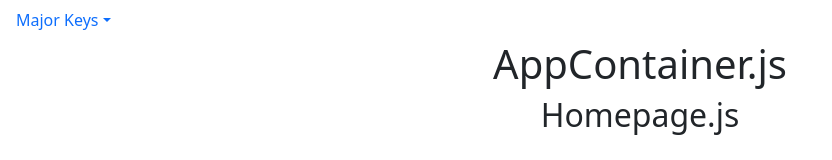
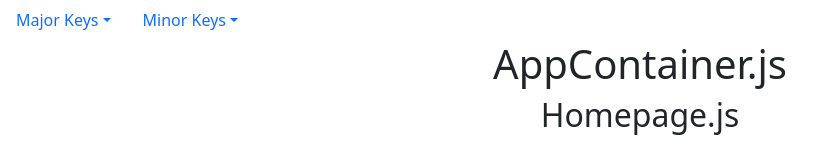
Before and after one commit to jminor90/circle-of-fifths, a React (Create React App) app: page / in a window 1280 px wide. Shown: the top 160 px of the page, without its empty margins (0-832 px from the left). Built offline with nearby package versions, Linux system fonts and the light colour scheme.

Commit message:
Added Minor Keys to navbar

```diff
--- a/src/components/Navbar.js
+++ b/src/components/Navbar.js
@@ -38,6 +38,10 @@ export default function Navbar() {
       <NavDropdown.Divider />
       <NavDropdown.Item eventKey="Separated link">Separated link</NavDropdown.Item>
     </NavDropdown>
+    <NavDropdown title="Minor Keys" id="nav-dropdown">
+      <NavDropdown.Item href="/AMinor">A Minor</NavDropdown.Item>
+      <NavDropdown.Item href="/EMinor">E Minor</NavDropdown.Item>
+    </NavDropdown>
   </Nav>
 
 )
```
